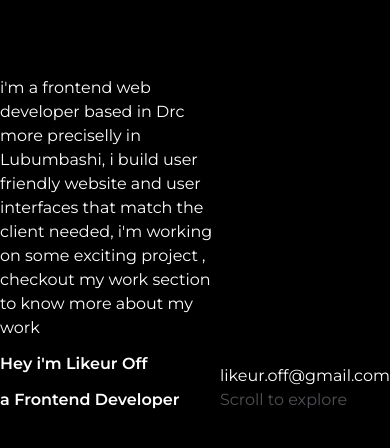
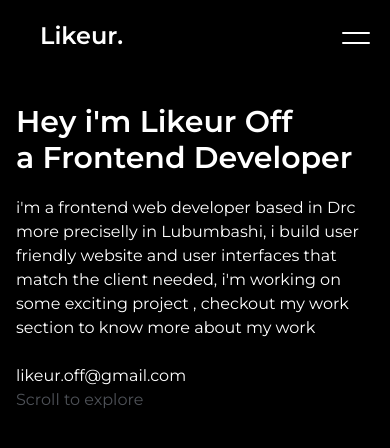
Before and after one commit to Likeur/my_creative_portfolio, an Angular app: page /home in a window 390 px wide. Shown: the top 448 px of the page. Built offline with nearby package versions, Linux system fonts and the light colour scheme.

Commit message:
responsive umburguer menu

```diff
--- a/src/app/app.component.ts
+++ b/src/app/app.component.ts
@@ -10,5 +10,5 @@ import { RouterOutlet } from '@angular/router';
   styles: [],
 })
 export class AppComponent {
-  title = 'creative-portfolio';
+
 }
--- a/src/app/components/navbar/navbar.component.html
+++ b/src/app/components/navbar/navbar.component.html
@@ -1,27 +1,27 @@
-<main>
-    <div id="navbar" class="container overflow-hidden mx-auto bg-black/80 text-white dark:text-black p-5">
+<main class="relative z-40">
+    <div id="navbar" class="relative z-40 mx-auto bg-black/80 text-white dark:text-black p-5">
         <nav>
             <div class="flex justify-between items-center">
-                <div class="group ml-5 h-9 font-semibold text-2xl px-3 overflow-hidden">
+                <div class="group relative z-50 ml-5 h-9 font-semibold text-2xl lg:px-3 overflow-hidden">
                     <a routerLink="/home" class="flex flex-col group-hover:-translate-y-8 duration-500">
                         <span>Likeur. </span>
                         <span>Likeur. </span>
                     </a>
                 </div>
-                <ul class="absolute justify-center z-50 h-screen w-screen top-0 left-0 bg-black lg:w-min lg:h-min lg:relative flex flex-col lg:flex-row items-center">
+                <ul id="navigation" class="absolute justify-center z-40 h-0 overflow-hidden w-screen duration-700 top-0 left-0 bg-black lg:w-[35vw] lg:h-min lg:relative flex flex-col lg:flex-row items-center">
                     @for (item of navLinks; track item.id) {
-                        <li class="group ml-3 h-6 px-3 overflow-hidden">
-                            <a routerLink="{{item.route}}" routerLinkActive="text-orange-600" class="flex flex-col group-hover:-translate-y-6 duration-500">
+                        <li (click)="toggleMenu()" class="group ml-3 h-6 text-2xl mt-5 lg:mt-0 lg:text-sm px-3 lg:overflow-hidden">
+                            <a routerLink="{{item.route}}" routerLinkActive="text-orange-600" class="flex flex-col group-hover:-translate-y-0 lg:group-hover:-translate-y-6 duration-500">
                                 <span>{{item.title}} </span>
-                                <span class="text-orange-600">{{item.title}} </span>
+                                <span class="text-orange-600 hidden lg:block">{{item.title}} </span>
                             </a>
                         </li>
                     }
-                    <a routerLink="" class="ml-3 bg-white text-black hover:bg-black duration-300 hover:border hover:text-white text-xs hover:border-white/30 rounded-full p-2">Get in Touch</a>
+                    <a routerLink="" (click)="toggleMenu()" class="ml-3 block mt-5 lg:mt-0 bg-white text-black hover:bg-black duration-300 hover:border hover:text-white text-xs hover:border-white/30 rounded-full p-2 px-10 lg:px-0 ">Get in Touch</a>
                 </ul>
-                <button class="lg:hidden">
-                    <span class="rounded-full h-0.5 w-7 block bg-white"></span>
-                    <span class="rounded-full h-0.5 w-7 block mt-2 bg-white"></span>
+                <button (click)="toggleMenu()" class="lg:hidden relative z-50">
+                    <span id="barUn" class="duration-500 rounded-full h-0.5 w-7 block bg-white"></span>
+                    <span id="barDeux" class="duration-500 rounded-full h-0.5 w-7 block mt-2 bg-white"></span>
                 </button>
 
             </div>
--- a/src/app/pages/contactpage/contactpage.component.html
+++ b/src/app/pages/contactpage/contactpage.component.html
@@ -2,7 +2,7 @@
     <app-navbar />
     <section class="lg:p-12">
         <div class="flex items-end justify-between">
-            <div class="text-home">
+            <div class="text-home-2">
                 <h1 class="text-white lg:text-6xl flex flex-col lg:mt-10 font-semibold dark:text-black">
                     <span class="mt-3">Let's Talk</span>
                 </h1>
--- a/src/app/pages/contactpage/contactpage.component.ts
+++ b/src/app/pages/contactpage/contactpage.component.ts
@@ -1,4 +1,4 @@
-import { Component } from '@angular/core';
+import { Component, OnInit } from '@angular/core';
 import { CommonModule } from '@angular/common';
 import { NavbarComponent } from '../../components/navbar/navbar.component';
 import { gsap } from 'gsap';
@@ -9,11 +9,11 @@ import { gsap } from 'gsap';
   templateUrl: './contactpage.component.html',
 
 })
-export default class ContactpageComponent {
+export default class ContactpageComponent implements OnInit {
   AnimeTextHome(){
     const tl = gsap.timeline();
 
-    tl.fromTo('.text-home',{
+    tl.fromTo('.text-home-2',{
       opacity: 0,
       y: 50
     },{
--- a/src/app/pages/home-page/home-page.component.html
+++ b/src/app/pages/home-page/home-page.component.html
@@ -1,22 +1,22 @@
 <main>
-    <app-navbar class="relative z-50"/>
-    <section class="relative z-30 lg:p-12">
-        <div class="flex items-end justify-between">
-            <div class="text-home">
-                <p class="text-white lg:mt-10 dark:text-black lg:w-[40vw]">
+    <app-navbar/>
+    <section class="p-4 relative z-0 lg:p-12">
+        <div class="flex flex-col relative z-0 lg:flex-row lg:items-end justify-between">
+            <div class=" flex flex-col-reverse lg:flex-col">
+                <p class="text-home text-white mt-5 lg:mt-10 dark:text-black lg:w-[40vw]">
                     i'm a frontend web developer based in Drc more preciselly in Lubumbashi,
                     i build user friendly website and user interfaces that match the client needed, i'm working on some
                     exciting project , checkout my work section to know more about my work
                 </p>
-                <h1 class="text-white lg:text-6xl flex flex-col lg:mt-10 font-semibold dark:text-black">
+                <h1 class="text-home text-white text-3xl lg:text-6xl flex flex-col lg:mt-10 font-semibold dark:text-black">
                     <span class="mt-3">Hey i'm Likeur Off</span>
-                    <span class="mt-3">a Frontend Developer</span>
+                    <span class="lg:mt-3">a Frontend Developer</span>
 
                 </h1>
             </div>
-            <div class="text-home-deux">
-                <p class="text-white dark:text-black">likeur.off&#64;gmail.com</p>
-                <p class="text-gray-400 animate-pulse">Scroll to explore</p>
+            <div class="text-home-deux mt-6 lg:mt-0">
+                <p class=" text-white dark:text-black">likeur.off&#64;gmail.com</p>
+                <p class=" text-gray-400 animate-pulse">Scroll to explore</p>
             </div>
         </div>
     </section>
--- a/src/app/pages/servicepage/servicepage.component.html
+++ b/src/app/pages/servicepage/servicepage.component.html
@@ -2,7 +2,7 @@
     <app-navbar />
     <section class="lg:p-12">
         <div class="flex items-end justify-between">
-            <div class="text-home">
+            <div class="text-home-3">
                 <h1 class="text-white lg:text-6xl flex flex-col lg:mt-10 font-semibold dark:text-black">
                     <span class="mt-3">Service</span>
                 </h1>
--- a/src/app/pages/servicepage/servicepage.component.ts
+++ b/src/app/pages/servicepage/servicepage.component.ts
@@ -1,4 +1,4 @@
-import { Component } from '@angular/core';
+import { Component, OnInit } from '@angular/core';
 import { CommonModule } from '@angular/common';
 import { NavbarComponent } from '../../components/navbar/navbar.component';
 import { RouterModule } from '@angular/router';
@@ -9,11 +9,11 @@ import { gsap } from 'gsap';
   imports: [CommonModule, NavbarComponent, RouterModule],
   templateUrl: './servicepage.component.html',
 })
-export default class ServicepageComponent {
+export default class ServicepageComponent implements OnInit {
   AnimeTextHome(){
     const tl = gsap.timeline();
 
-    tl.fromTo('.text-home',{
+    tl.fromTo('.text-home-3',{
       opacity: 0,
       y: 50
     },{
--- a/src/app/pages/workpage/workpage.component.html
+++ b/src/app/pages/workpage/workpage.component.html
@@ -2,7 +2,7 @@
     <app-navbar />
     <section class="lg:p-12">
         <div class="flex items-end justify-between">
-            <div class="text-home">
+            <div class="text-home-4">
                 <h1 class="text-white lg:text-6xl flex flex-col lg:mt-10 font-semibold dark:text-black">
                     <span class="mt-3">Work</span>
                 </h1>
--- a/src/app/pages/workpage/workpage.component.ts
+++ b/src/app/pages/workpage/workpage.component.ts
@@ -1,4 +1,4 @@
-import { Component } from '@angular/core';
+import { Component, OnInit } from '@angular/core';
 import { CommonModule } from '@angular/common';
 import { NavbarComponent } from '../../components/navbar/navbar.component';
 import { gsap } from 'gsap';
@@ -9,11 +9,11 @@ import { gsap } from 'gsap';
   templateUrl: './workpage.component.html',
 
 })
-export default class WorkpageComponent {
+export default class WorkpageComponent implements OnInit {
   AnimeTextHome(){
     const tl = gsap.timeline();
 
-    tl.fromTo('.text-home',{
+    tl.fromTo('.text-home-4',{
       opacity: 0,
       y: 50
     },{
```
Also changed, not shown: src/app/components/navbar/navbar.component.ts (+15 -5 lines), 1 other file (tests, documents, lock files or other folders).
